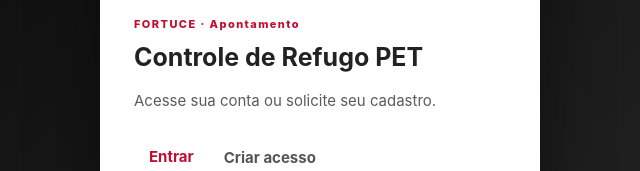
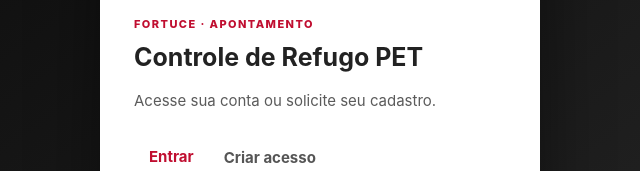
Before and after one commit to biel176389/Apontamento-Refugos-Fortuce, a plain HTML site: page index.html in a window 1280 px wide. Shown: the part 210-381 px from the top of the page, 320-960 px from the left. Drawn offline with nearby package versions, Linux system fonts and the light colour scheme; no server answers.

Commit message:
Update index.html

```diff
--- a/index.html
+++ b/index.html
@@ -14,7 +14,7 @@
   <section id="authView" class="auth-wrap">
     <div class="auth-card">
       <img class="brand-logo login-logo" src="https://fortuce.com.br/wp-content/uploads/2022/05/favicon.png" alt="Símbolo FF da Fortuce">
-      <p class="eyebrow">FORTUCE · Apontamento</p>
+      <p class="eyebrow">FORTUCE · APONTAMENTO</p>
       <h1>Controle de Refugo PET</h1>
       <p class="muted">Acesse sua conta ou solicite seu cadastro.</p>
       <div class="auth-tabs">
@@ -41,7 +41,7 @@
     <header class="topbar">
       <div class="brand">
         <img class="brand-logo menu-logo" src="https://fortuce.com.br/wp-content/uploads/2022/05/favicon.png" alt="Símbolo FF da Fortuce">
-        <div><strong>Controle de Refugo PET</strong><small>FORTUCE · GESTÃO INDUSTRIAL</small></div>
+        <div><strong>Controle de Refugo PET</strong><small>FORTUCE · APONTAMENTO</small></div>
       </div>
       <nav class="main-nav" aria-label="Navegação principal">
         <button class="nav-btn active" data-page="dashboard">Dashboard</button>
```
